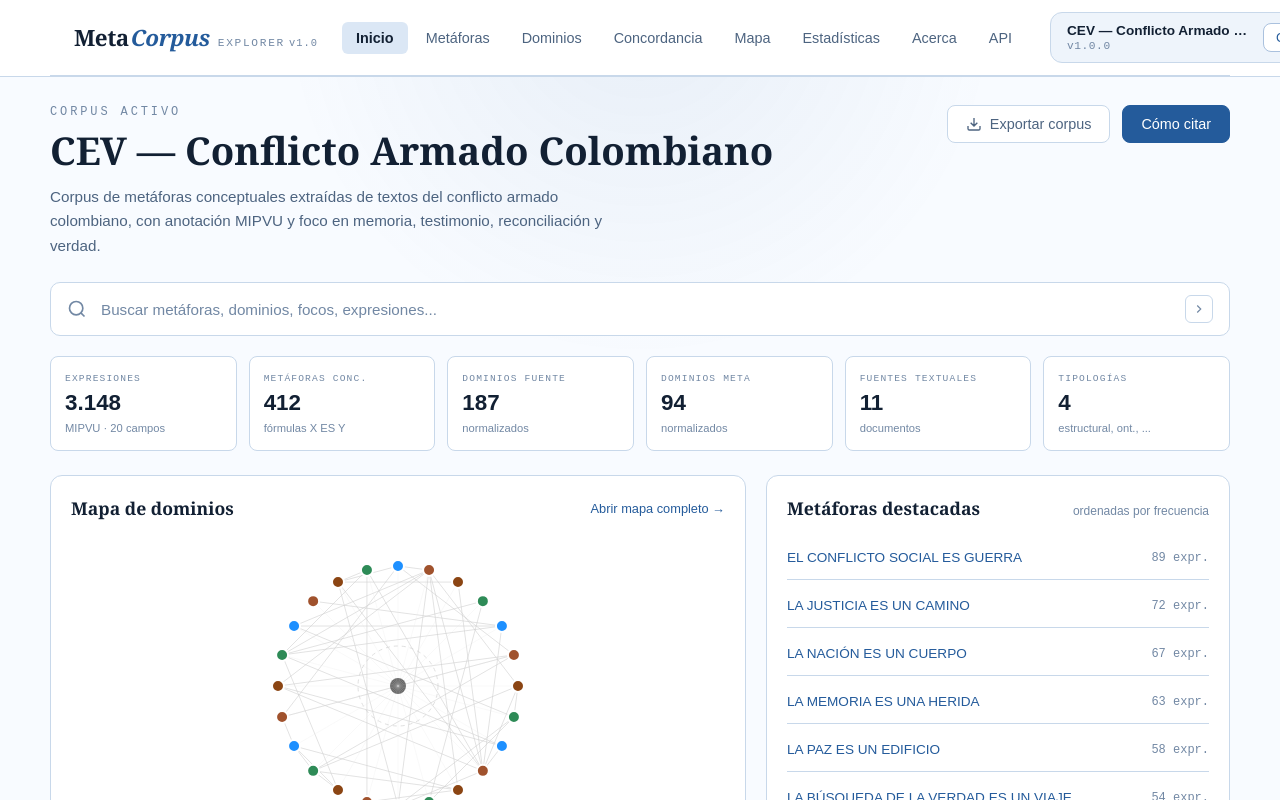
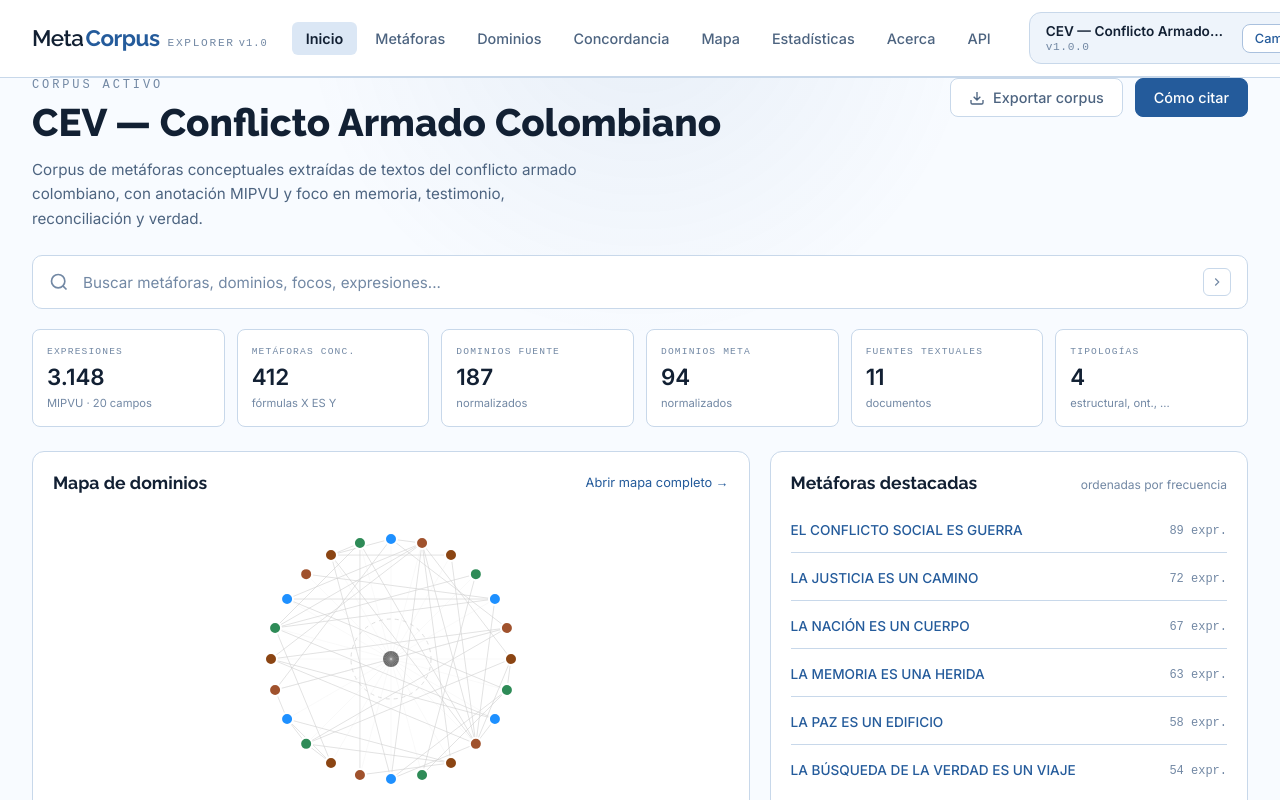
Before and after one commit to maria-isabel-marin/metacorpus-explorer-front, a Next.js app: page /corpus/cev-conflicto-armado-colombiano/dashboard in a window 1280 px wide. Shown: the top 800 px of the page. Built offline with nearby package versions, Linux system fonts and the light colour scheme.

Commit message:
Ajustar vista Metaphor Explorer

```diff
--- a/app/globals.css
+++ b/app/globals.css
@@ -1,5 +1,7 @@
 :root {
   --background: #f8fbff;
+  --font-sans: "Inter", system-ui, -apple-system, sans-serif;
+  --font-serif: "Raleway", system-ui, -apple-system, sans-serif;
   --surface: #ffffff;
   --surface-hover: #edf5ff;
   --surface-muted: #eef4fb;
@@ -34,7 +36,7 @@ body {
     radial-gradient(circle at top, rgba(36, 91, 155, 0.08), transparent 30%),
     var(--background);
   color: var(--text);
-  font-family: Arial, Helvetica, sans-serif;
+  font-family: var(--font-sans);
 }
 
 a {
@@ -50,10 +52,15 @@ textarea {
 }
 
 .selector-shell,
-.dashboard-shell,
 .not-found-shell {
   width: min(calc(100% - 48px), var(--max-width));
   margin: 0 auto;
+}
+
+.dashboard-shell {
+  width: 100%;
+  padding-left: 32px;
+  padding-right: 32px;
 }
 
 .selector-shell {
@@ -84,15 +91,14 @@ textarea {
 
 .selector-title {
   margin: 0;
-  font-family: Georgia, "Times New Roman", serif;
+  font-family: var(--font-serif);
   font-size: clamp(3rem, 7vw, 5rem);
-  font-weight: 600;
+  font-weight: 800;
   line-height: 0.96;
   letter-spacing: -0.04em;
 }
 
 .selector-title span {
-  font-style: italic;
   color: var(--primary);
 }
 
@@ -147,8 +153,9 @@ textarea {
 .dashboard-hero-card h1,
 .not-found-card h1 {
   margin: 0;
-  font-family: Georgia, "Times New Roman", serif;
+  font-family: var(--font-serif);
   font-size: clamp(2rem, 3vw, 2.75rem);
+  font-weight: 800;
   line-height: 1.05;
 }
 
@@ -314,17 +321,14 @@ textarea {
 }
 
 .active-corpus-title-row strong {
-  font-family: Georgia, "Times New Roman", serif;
+  font-family: var(--font-serif);
   font-size: 1.4rem;
+  font-weight: 700;
 }
 
 .active-corpus-title-row span {
   color: var(--text-soft);
   font-family: "Courier New", Courier, monospace;
-}
-
-.dashboard-shell {
-  padding: 28px 0 48px;
 }
 
 .dashboard-hero-card,
@@ -394,8 +398,9 @@ textarea {
 
 .info-panel h2 {
   margin: 12px 0 14px;
-  font-family: Georgia, "Times New Roman", serif;
+  font-family: var(--font-serif);
   font-size: 1.8rem;
+  font-weight: 800;
 }
 
 .info-panel-highlight {
@@ -478,10 +483,8 @@ textarea {
 
 /* Metaphor Explorer Styles */
 .metaphor-explorer-shell {
-  padding: 28px 0 48px;
-  max-width: var(--max-width);
-  margin: 0 auto;
-  width: min(calc(100% - 48px), var(--max-width));
+  padding: 28px 32px 48px;
+  width: 100%;
 }
 
 .metaphor-explorer-header {
@@ -509,9 +512,9 @@ textarea {
 
 .metaphor-explorer-title {
   margin: 0 0 12px;
-  font-family: Georgia, "Times New Roman", serif;
+  font-family: var(--font-serif);
   font-size: clamp(1.8rem, 4vw, 2.4rem);
-  font-weight: 600;
+  font-weight: 800;
   color: var(--text);
 }
 
@@ -622,8 +625,8 @@ textarea {
 
 .metaphor-explorer-content {
   display: grid;
-  grid-template-columns: 220px 1fr;
-  gap: 28px;
+  grid-template-columns: 240px 1fr;
+  gap: 32px;
 }
 
 /* Filters Sidebar */
@@ -872,7 +875,7 @@ textarea {
 
 .metaphor-card-formula {
   margin: 0;
-  font-family: Georgia, "Times New Roman", serif;
+  font-family: var(--font-serif);
   font-size: 1.1rem;
   color: var(--text);
   line-height: 1.4;
@@ -944,6 +947,15 @@ textarea {
 }
 
 @media (max-width: 600px) {
+  .metaphor-explorer-shell {
+    padding: 20px 16px 40px;
+  }
+
+  .dashboard-shell {
+    padding-left: 16px;
+    padding-right: 16px;
+  }
+
   .metaphor-filters {
     grid-template-columns: 1fr;
   }
@@ -979,9 +991,7 @@ textarea {
   align-items: center;
   justify-content: space-between;
   gap: 24px;
-  max-width: var(--max-width);
-  margin: 0 auto;
-  padding: 12px 24px;
+  padding: 12px 32px;
   width: 100%;
 }
 
@@ -998,7 +1008,7 @@ textarea {
 }
 
 .brand-meta {
-  font-family: Georgia, "Times New Roman", serif;
+  font-family: var(--font-serif);
   font-size: 1.4rem;
   font-weight: 600;
   color: var(--text);
@@ -1006,11 +1016,10 @@ textarea {
 }
 
 .brand-corpus {
-  font-family: Georgia, "Times New Roman", serif;
+  font-family: var(--font-serif);
   font-size: 1.4rem;
-  font-weight: 600;
+  font-weight: 700;
   color: var(--primary);
-  font-style: italic;
   letter-spacing: -0.02em;
 }
 
@@ -1180,9 +1189,9 @@ textarea {
 
 .dashboard-title {
   margin: 8px 0 12px;
-  font-family: Georgia, "Times New Roman", serif;
+  font-family: var(--font-serif);
   font-size: clamp(1.8rem, 4vw, 2.4rem);
-  font-weight: 600;
+  font-weight: 800;
   color: var(--text);
   line-height: 1.2;
 }
@@ -1345,9 +1354,9 @@ textarea {
 
 .dashboard-map-header h2 {
   margin: 0;
-  font-family: Georgia, "Times New Roman", serif;
+  font-family: var(--font-serif);
   font-size: 1.1rem;
-  font-weight: 600;
+  font-weight: 700;
   color: var(--text);
 }
 
@@ -1391,9 +1400,9 @@ textarea {
 
 .dashboard-metaphors-header h2 {
   margin: 0;
-  font-family: Georgia, "Times New Roman", serif;
+  font-family: var(--font-serif);
   font-size: 1.1rem;
-  font-weight: 600;
+  font-weight: 700;
   color: var(--text);
 }
 
--- a/app/layout.tsx
+++ b/app/layout.tsx
@@ -1,7 +1,21 @@
 import type { Metadata } from "next";
 import type { ReactNode } from "react";
+import { Inter, Raleway } from "next/font/google";
 
 import "./globals.css";
+
+const inter = Inter({
+  subsets: ["latin"],
+  variable: "--font-sans",
+  display: "swap",
+});
+
+const raleway = Raleway({
+  subsets: ["latin"],
+  variable: "--font-serif",
+  weight: ["600", "700", "800"],
+  display: "swap",
+});
 
 export const metadata: Metadata = {
   title: "MetaCorpus Explorer",
@@ -16,7 +30,7 @@ export default function RootLayout({
 }>) {
   return (
     <html lang="es">
-      <body>{children}</body>
+      <body className={`${inter.variable} ${raleway.variable}`}>{children}</body>
     </html>
   );
 }
```
